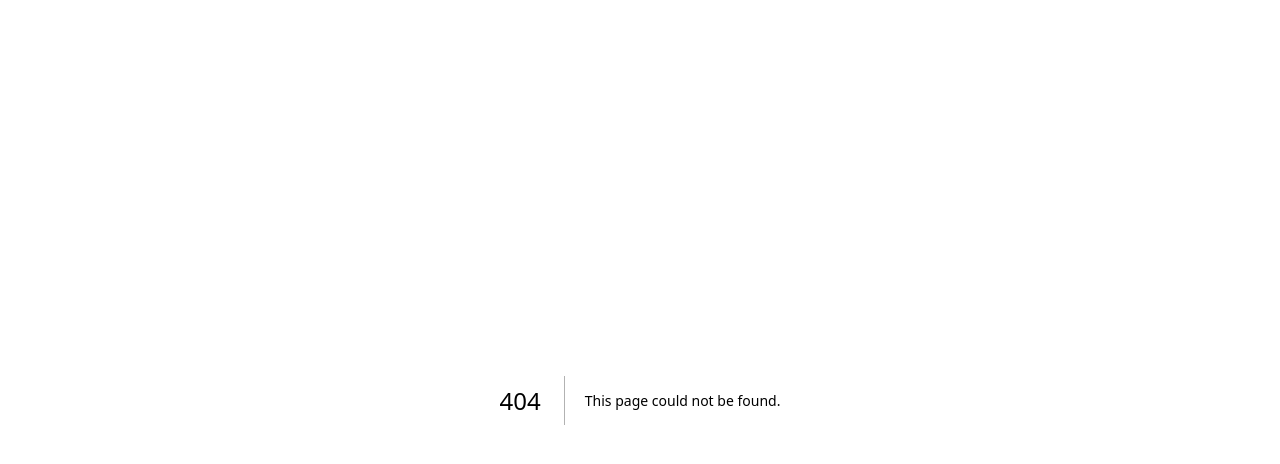
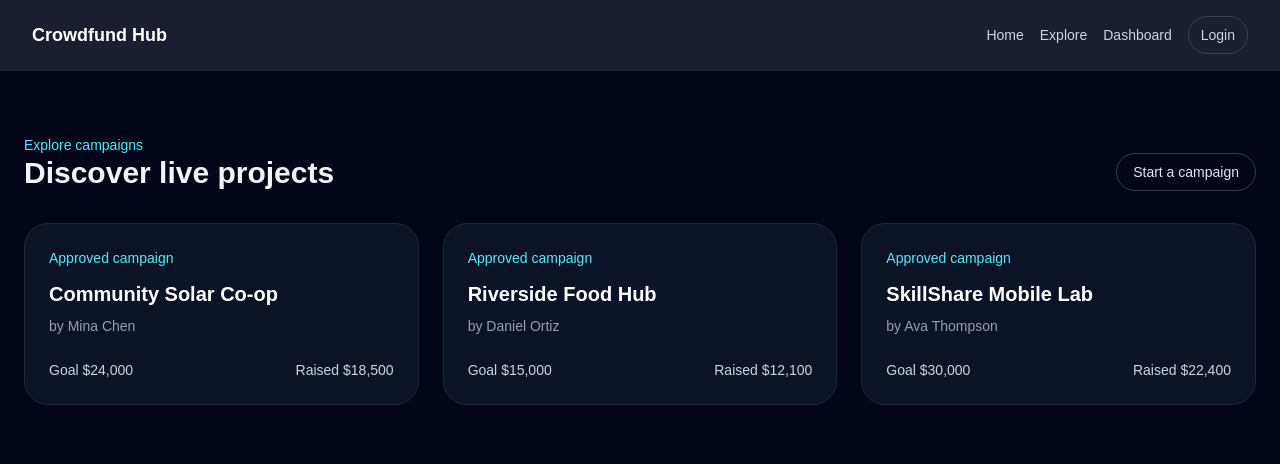
Before and after one commit to arRahat129/crowdfund-hub-client, a Next.js app: page /explore in a window 1280 px wide. Before the commit this address had no page. Shown: the top 464 px of the page. Built offline with nearby package versions, Linux system fonts and the light colour scheme.

Commit message:
Add frontend shell and public routes

```diff
--- /dev/null
+++ b/src/app/components/Navbar.tsx
@@ -0,0 +1,28 @@
+import Link from "next/link";
+
+export default function Navbar() {
+  return (
+    <header className="border-b border-slate-800 bg-slate-950/90 backdrop-blur">
+      <div className="mx-auto flex max-w-7xl items-center justify-between px-6 py-4 lg:px-8">
+        <Link href="/" className="text-lg font-semibold text-white">
+          Crowdfund Hub
+        </Link>
+
+        <nav className="flex items-center gap-4 text-sm text-slate-300">
+          <Link href="/" className="transition hover:text-cyan-300">
+            Home
+          </Link>
+          <Link href="/explore" className="transition hover:text-cyan-300">
+            Explore
+          </Link>
+          <Link href="/dashboard" className="transition hover:text-cyan-300">
+            Dashboard
+          </Link>
+          <Link href="/login" className="rounded-full border border-slate-700 px-3 py-2 transition hover:border-cyan-400 hover:text-cyan-300">
+            Login
+          </Link>
+        </nav>
+      </div>
+    </header>
+  );
+}
--- /dev/null
+++ b/src/app/dashboard/page.tsx
@@ -0,0 +1,29 @@
+import Link from "next/link";
+
+export default function DashboardPage() {
+  return (
+    <main className="min-h-screen bg-slate-950 px-6 py-16 text-slate-100">
+      <div className="mx-auto max-w-6xl rounded-3xl border border-slate-800 bg-slate-900/80 p-8 shadow-2xl shadow-cyan-950/30">
+        <p className="text-sm text-cyan-300">Dashboard</p>
+        <h1 className="mt-2 text-3xl font-semibold">Welcome to your workspace</h1>
+        <p className="mt-3 max-w-2xl text-slate-400">
+          Supporters can track contributions, creators can manage campaigns, and admins can moderate activity from one place.
+        </p>
+
+        <div className="mt-8 grid gap-6 md:grid-cols-3">
+          {[
+            { title: "My campaigns", description: "Create and review project updates." },
+            { title: "My contributions", description: "Track backed projects and credits." },
+            { title: "Moderation", description: "Review approvals and platform actions." }
+          ].map((card) => (
+            <div key={card.title} className="rounded-2xl border border-slate-800 bg-slate-950/70 p-5">
+              <h2 className="text-lg font-semibold text-white">{card.title}</h2>
+              <p className="mt-2 text-sm text-slate-400">{card.description}</p>
+              <Link href="/explore" className="mt-4 inline-flex text-sm text-cyan-400">Open section →</Link>
+            </div>
+          ))}
+        </div>
+      </div>
+    </main>
+  );
+}
--- /dev/null
+++ b/src/app/explore/page.tsx
@@ -0,0 +1,39 @@
+import Link from "next/link";
+
+const campaigns = [
+  { title: "Community Solar Co-op", creator: "Mina Chen", goal: "$24,000", raised: "$18,500" },
+  { title: "Riverside Food Hub", creator: "Daniel Ortiz", goal: "$15,000", raised: "$12,100" },
+  { title: "SkillShare Mobile Lab", creator: "Ava Thompson", goal: "$30,000", raised: "$22,400" }
+];
+
+export default function ExplorePage() {
+  return (
+    <main className="min-h-screen bg-slate-950 px-6 py-16 text-slate-100">
+      <div className="mx-auto max-w-7xl">
+        <div className="mb-8 flex items-end justify-between gap-4">
+          <div>
+            <p className="text-sm text-cyan-300">Explore campaigns</p>
+            <h1 className="text-3xl font-semibold">Discover live projects</h1>
+          </div>
+          <Link href="/register" className="rounded-full border border-slate-700 px-4 py-2 text-sm text-slate-200 transition hover:border-cyan-400 hover:text-cyan-300">
+            Start a campaign
+          </Link>
+        </div>
+
+        <div className="grid gap-6 md:grid-cols-2 xl:grid-cols-3">
+          {campaigns.map((campaign) => (
+            <article key={campaign.title} className="rounded-3xl border border-slate-800 bg-slate-900/80 p-6">
+              <p className="text-sm text-cyan-300">Approved campaign</p>
+              <h2 className="mt-3 text-xl font-semibold text-white">{campaign.title}</h2>
+              <p className="mt-2 text-sm text-slate-400">by {campaign.creator}</p>
+              <div className="mt-6 flex items-center justify-between text-sm text-slate-300">
+                <span>Goal {campaign.goal}</span>
+                <span>Raised {campaign.raised}</span>
+              </div>
+            </article>
+          ))}
+        </div>
+      </div>
+    </main>
+  );
+}
--- a/src/app/layout.tsx
+++ b/src/app/layout.tsx
@@ -1,5 +1,6 @@
 import type { Metadata } from "next";
 import { Geist, Geist_Mono } from "next/font/google";
+import Navbar from "./components/Navbar";
 import "./globals.css";
 
 const geistSans = Geist({
@@ -27,7 +28,10 @@ export default function RootLayout({
       lang="en"
       className={`${geistSans.variable} ${geistMono.variable} h-full antialiased`}
     >
-      <body className="min-h-full flex flex-col">{children}</body>
+      <body className="min-h-full flex flex-col bg-slate-950">
+        <Navbar />
+        {children}
+      </body>
     </html>
   );
 }
```
